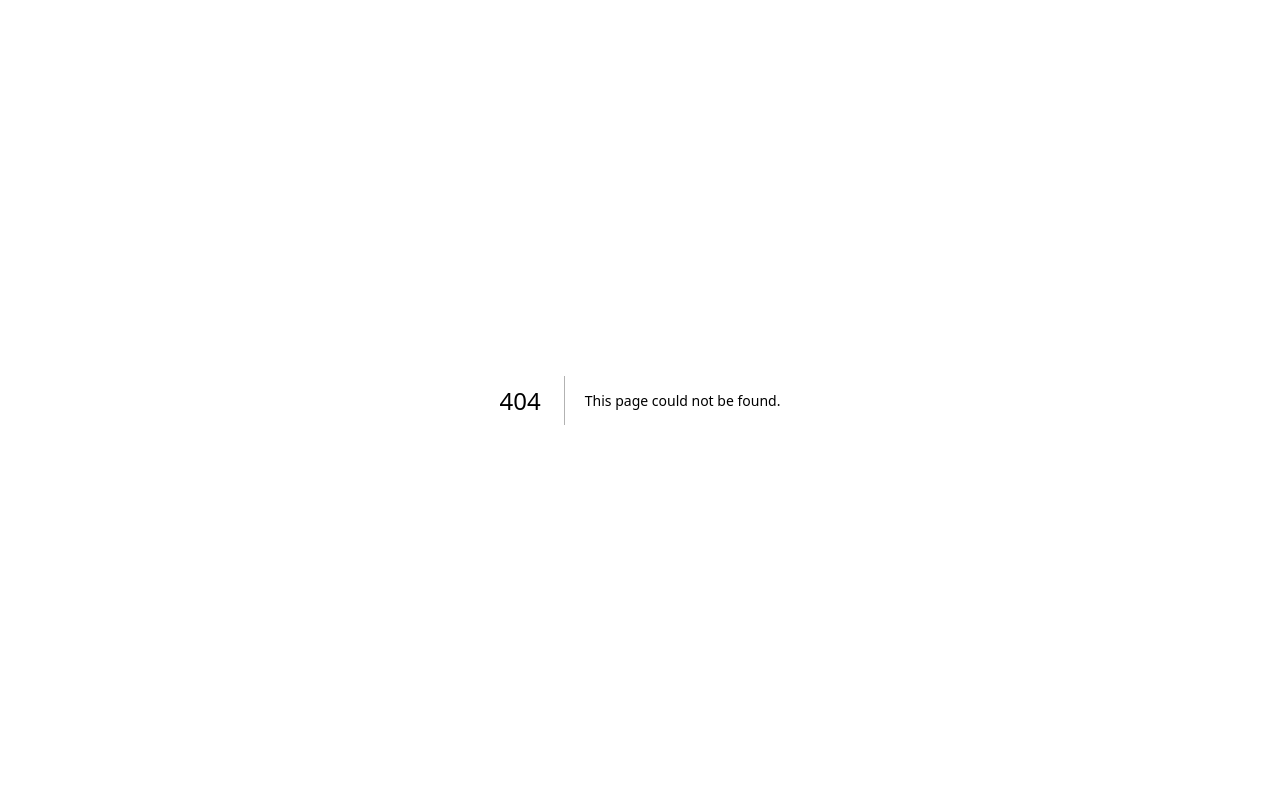
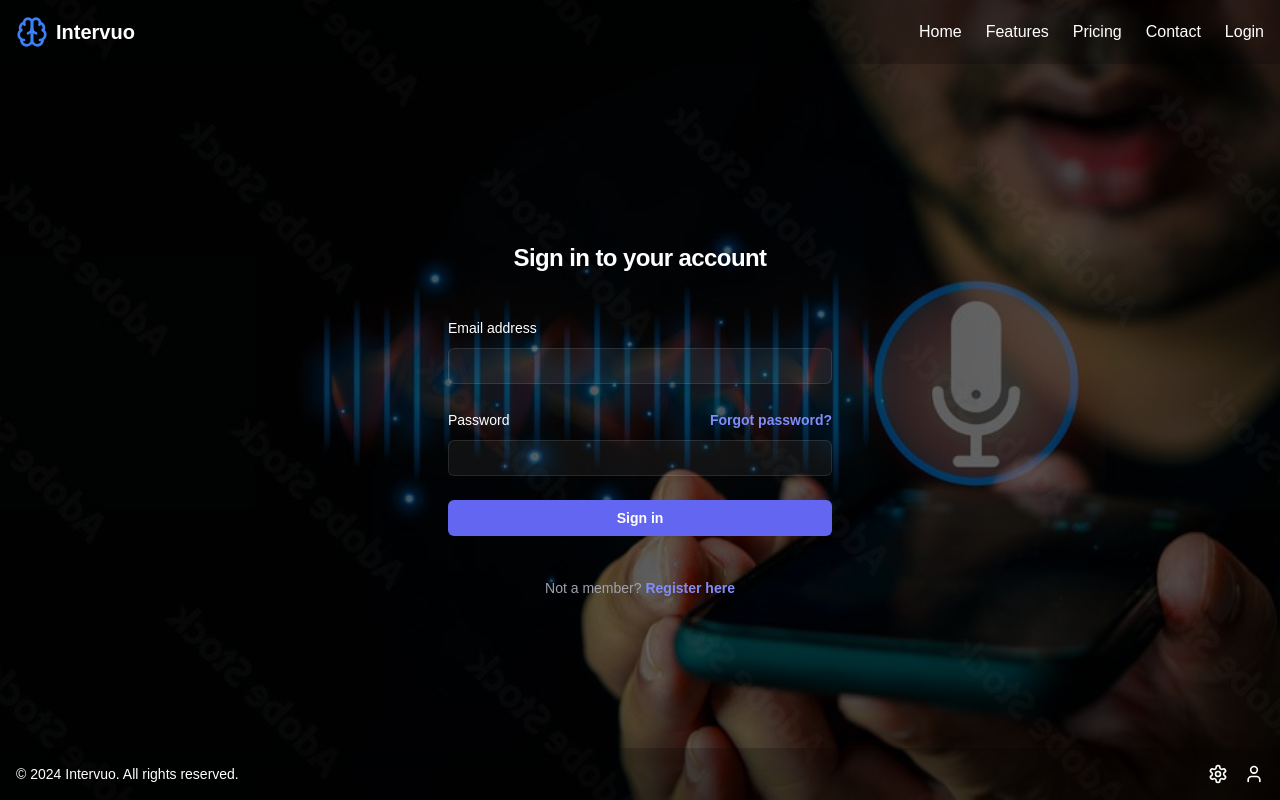
Before and after one commit to Shabbir-Anjum/SpeakEasy, a Next.js app in the folder frontend/: page /login in a window 1280 px wide. Before the commit this address had no page. Built offline with nearby package versions, Linux system fonts and the light colour scheme.

Commit message:
integrate AuthProvider

```diff
--- /dev/null
+++ b/frontend/app/api/auth/login/route.js
@@ -0,0 +1,18 @@
+const { NextResponse } = require("next/server");
+
+export async function POST(request) {
+  const body = await request.json();
+  const { username, password } = body;
+
+  if (!username || !password) {
+    return NextResponse.json(
+      { error: "Missing username or password" },
+      { status: 400 }
+    );
+  }
+
+  return NextResponse.json(
+    { message: "Login successful", auth_token: "123" },
+    { status: 200 }
+  );
+}
--- a/frontend/app/layout.js
+++ b/frontend/app/layout.js
@@ -1,5 +1,6 @@
 import localFont from "next/font/local";
 import "./globals.css";
+import { AuthProvider } from "@/utils/auth";
 
 const geistSans = localFont({
   src: "./fonts/GeistVF.woff",
@@ -19,6 +20,7 @@
 
 export default function RootLayout({ children }) {
   return (
+    <AuthProvider>
       <html lang="en">
         <body
           className={`${geistSans.variable} ${geistMono.variable} antialiased`}
@@ -26,5 +28,6 @@
           {children}
         </body>
       </html>
+    </AuthProvider>
   );
 }
--- /dev/null
+++ b/frontend/app/login/page.jsx
@@ -0,0 +1,127 @@
+"use client";
+import { useState } from "react";
+import Link from "next/link";
+
+import { useAuth } from "@/utils/auth";
+import { Footer, Header } from "../page";
+
+export default function Login() {
+  const auth = useAuth();
+
+  const [email, setEmail] = useState("");
+  const [password, setPassword] = useState("");
+
+  const handleSubmit = async (e) => {
+    e.preventDefault();
+
+    try {
+      await auth.login(email, password);
+    } catch (error) {
+      alert(error);
+    }
+  };
+
+  return (
+    <>
+      <div
+        className="min-h-screen bg-cover bg-center bg-fixed relative text-white flex items-center"
+        style={{ backgroundImage: 'url("/1.jpg")' }}
+      >
+        <div className="absolute inset-0 bg-black bg-opacity-60"></div>
+        <Header auth={auth} />
+
+        <div className="relative z-10 container mx-auto px-4 py-20">
+          <div className="max-w-2xl mx-auto">
+            <div className="flex flex-col">
+              <div className="sm:mx-auto sm:w-full sm:max-w-sm">
+                <h2 className="mt-10 text-center text-2xl font-bold leading-9 tracking-tight text-white">
+                  Sign in to your account
+                </h2>
+              </div>
+
+              <div className="mt-10 sm:mx-auto sm:w-full sm:max-w-sm">
+                <form
+                  onSubmit={handleSubmit}
+                  method="POST"
+                  className="space-y-6"
+                >
+                  <div>
+                    <label
+                      htmlFor="email"
+                      className="block text-sm font-medium leading-6 text-white"
+                    >
+                      Email address
+                    </label>
+                    <div className="mt-2">
+                      <input
+                        id="email"
+                        name="email"
+                        type="email"
+                        required
+                        autoComplete="email"
+                        className="block w-full rounded-md border-0 bg-white/5 py-1.5 text-white shadow-sm ring-1 ring-inset ring-white/10 focus:ring-2 focus:ring-inset focus:ring-indigo-500 sm:text-sm sm:leading-6"
+                        value={email}
+                        onChange={(e) => setEmail(e.target.value)}
+                      />
+                    </div>
+                  </div>
+
+                  <div>
+                    <div className="flex items-center justify-between">
+                      <label
+                        htmlFor="password"
+                        className="block text-sm font-medium leading-6 text-white"
+                      >
+                        Password
+                      </label>
+                      <div className="text-sm">
+                        <Link
+                          href="#"
+                          className="font-semibold text-indigo-400 hover:text-indigo-300"
+                        >
+                          Forgot password?
+                        </Link>
+                      </div>
+                    </div>
+                    <div className="mt-2">
+                      <input
+                        id="password"
+                        name="password"
+                        type="password"
+                        required
+                        autoComplete="current-password"
+                        className="block w-full rounded-md border-0 bg-white/5 py-1.5 text-white shadow-sm ring-1 ring-inset ring-white/10 focus:ring-2 focus:ring-inset focus:ring-indigo-500 sm:text-sm sm:leading-6"
+                        value={password}
+                        onChange={(e) => setPassword(e.target.value)}
+                      />
+                    </div>
+                  </div>
+
+                  <div>
+                    <button
+                      type="submit"
+                      className="flex w-full justify-center rounded-md bg-indigo-500 px-3 py-1.5 text-sm font-semibold leading-6 text-white shadow-sm hover:bg-indigo-400 focus-visible:outline focus-visible:outline-2 focus-visible:outline-offset-2 focus-visible:outline-indigo-500"
+                    >
+                      Sign in
+                    </button>
+                  </div>
+                </form>
+
+                <p className="mt-10 text-center text-sm text-gray-400">
+                  Not a member?{" "}
+                  <Link
+                    href="#"
+                    className="font-semibold leading-6 text-indigo-400 hover:text-indigo-300"
+                  >
+                    Register here
+                  </Link>
+                </p>
+              </div>
+            </div>
+          </div>
+        </div>
+        <Footer />
+      </div>
+    </>
+  );
+}
--- a/frontend/app/page.js
+++ b/frontend/app/page.js
@@ -1,8 +1,9 @@
-'use client'
-import React from 'react';
-import { motion } from 'framer-motion';
-import { Plus, List, Brain, Settings, User } from 'lucide-react';
-import Link from 'next/link';
+"use client";
+import React from "react";
+import { motion } from "framer-motion";
+import { Plus, List, Brain, Settings, User } from "lucide-react";
+import Link from "next/link";
+import { useAuth } from "@/utils/auth";
 
 const Logo = () => (
   <div className="flex items-center">
@@ -11,7 +12,7 @@
   </div>
 );
 
-const Header = () => (
+export const Header = ({ auth }) => (
   <header className="absolute top-0 left-0 right-0 z-20 bg-black bg-opacity-20">
     <div className="container mx-auto px-4 py-4 flex justify-between items-center">
       <Link href="/">
@@ -19,22 +20,62 @@
       </Link>
       <nav>
         <ul className="flex space-x-6">
-          <li><Link href="/" className="hover:text-blue-400 transition-colors">Home</Link></li>
-          <li><Link href="/features" className="hover:text-blue-400 transition-colors">Features</Link></li>
-          <li><Link href="/pricing" className="hover:text-blue-400 transition-colors">Pricing</Link></li>
-          <li><Link href="/contact" className="hover:text-blue-400 transition-colors">Contact</Link></li>
+          <li>
+            <Link href="/" className="hover:text-blue-400 transition-colors">
+              Home
+            </Link>
+          </li>
+          <li>
+            <Link
+              href="/features"
+              className="hover:text-blue-400 transition-colors"
+            >
+              Features
+            </Link>
+          </li>
+          <li>
+            <Link
+              href="/pricing"
+              className="hover:text-blue-400 transition-colors"
+            >
+              Pricing
+            </Link>
+          </li>
+          <li>
+            <Link
+              href="/contact"
+              className="hover:text-blue-400 transition-colors"
+            >
+              Contact
+            </Link>
+          </li>
+          <li>
+            {auth.loading ? (
+              "..."
+            ) : (
+              <Link
+                href={auth.user ? "/logout" : "/login"}
+                className="hover:text-blue-400 transition-colors"
+              >
+                {auth.user ? "Logout" : "Login"}
+              </Link>
+            )}
+          </li>
         </ul>
       </nav>
     </div>
   </header>
 );
 
-const Footer = () => (
+export const Footer = () => (
   <footer className="absolute bottom-0 left-0 right-0 z-20 bg-black bg-opacity-20">
     <div className="container mx-auto px-4 py-4 flex justify-between items-center">
       <div className="text-sm">© 2024 Intervuo. All rights reserved.</div>
       <div className="flex space-x-4">
-        <Link href="/settings" className="hover:text-blue-400 transition-colors">
+        <Link
+          href="/settings"
+          className="hover:text-blue-400 transition-colors"
+        >
           <Settings size={20} />
         </Link>
         <Link href="/profile" className="hover:text-blue-400 transition-colors">
@@ -46,16 +87,23 @@
 );
 
 const SimplifiedAIAssistantPage = () => {
+  const auth = useAuth();
+
   const fadeIn = {
     hidden: { opacity: 0, y: 20 },
-    visible: { opacity: 1, y: 0, transition: { duration: 0.6 } }
+    visible: { opacity: 1, y: 0, transition: { duration: 0.6 } },
   };
 
+  console.log(auth);
+
   return (
-    <div className="min-h-screen bg-cover bg-center bg-fixed relative text-white flex items-center"
-         style={{ backgroundImage: 'url("/1.jpg")' }}>
+    <div
+      className="min-h-screen bg-cover bg-center bg-fixed relative text-white flex items-center"
+      style={{ backgroundImage: 'url("/1.jpg")' }}
+    >
       <div className="absolute inset-0 bg-black bg-opacity-60"></div>
-      <Header />
+      <Header auth={auth} />
+
       <div className="relative z-10 container mx-auto px-4 py-20">
         <div className="max-w-2xl">
           <motion.h1
@@ -73,7 +121,10 @@
             animate="visible"
             variants={fadeIn}
           >
-            Create your personalized AI companion with advanced voice recognition and intelligent learning capabilities. Provide knowledge data to craft custom agents tailored to your needs. Experience the future of digital assistance today.
+            Create your personalized AI companion with advanced voice
+            recognition and intelligent learning capabilities. Provide knowledge
+            data to craft custom agents tailored to your needs. Experience the
+            future of digital assistance today.
           </motion.p>
 
           <motion.div
--- a/frontend/package.json
+++ b/frontend/package.json
@@ -16,6 +16,8 @@
     "react-dom": "^18"
   },
   "devDependencies": {
+    "@tailwindcss/forms": "^0.5.9",
+    "@types/react": "^18.3.11",
     "eslint": "^8",
     "eslint-config-next": "14.2.14",
     "postcss": "^8",
--- a/frontend/tailwind.config.js
+++ b/frontend/tailwind.config.js
@@ -13,5 +13,5 @@
       },
     },
   },
-  plugins: [],
+  plugins: [require("@tailwindcss/forms")],
 };
--- a/frontend/utils/auth.js
+++ b/frontend/utils/auth.jsx
@@ -1,5 +1,7 @@
-import { useRouter } from 'next/router';
-import { useState, useEffect, createContext, useContext } from 'react';
+"use client";
+
+import { useRouter } from "next/navigation";
+import { useState, useEffect, createContext, useContext } from "react";
 
 const AuthContext = createContext();
 
@@ -10,22 +12,22 @@
 
   useEffect(() => {
     async function loadUserFromToken() {
-      const token = localStorage.getItem('token');
+      const token = localStorage.getItem("token");
       if (token) {
         try {
-          const response = await fetch('/api/users/me/', {
+          const response = await fetch("/api/users/me/", {
             headers: {
-              'Authorization': `Token ${token}`
-            }
+              Authorization: `Token ${token}`,
+            },
           });
           if (response.ok) {
             const userData = await response.json();
             setUser(userData);
           } else {
-            localStorage.removeItem('token');
+            localStorage.removeItem("token");
           }
         } catch (error) {
-          console.error('Failed to load user', error);
+          console.error("Failed to load user", error);
         }
       }
       setLoading(false);
@@ -34,72 +36,83 @@
   }, []);
 
   const login = async (username, password) => {
-    const response = await fetch('/api/token/login/', {
-      method: 'POST',
-      headers: { 'Content-Type': 'application/json' },
+    const response = await fetch("/api/auth/login", {
+      method: "POST",
+      headers: { "Content-Type": "application/json" },
       body: JSON.stringify({ username, password }),
     });
     if (response.ok) {
       const { auth_token } = await response.json();
-      localStorage.setItem('token', auth_token);
-      router.push('/dashboard');
+      localStorage.setItem("token", auth_token);
+      setUser({ name: "Name", username });
+      router.push("/");
     } else {
-      throw new Error('Login failed');
+      throw new Error("Login failed");
     }
   };
 
   const logout = async () => {
-    const token = localStorage.getItem('token');
+    const token = localStorage.getItem("token");
     if (token) {
-      await fetch('/api/token/logout/', {
-        method: 'POST',
+      await fetch("/api/auth/logout", {
+        method: "POST",
         headers: {
-          'Authorization': `Token ${token}`
-        }
+          Authorization: `Token ${token}`,
+        },
       });
     }
-    localStorage.removeItem('token');
+    localStorage.removeItem("token");
     setUser(null);
-    router.push('/login');
+    router.push("/login");
   };
 
   const register = async (email, username, password) => {
-    const response = await fetch('/api/users/', {
-      method: 'POST',
-      headers: { 'Content-Type': 'application/json' },
+    const response = await fetch("/api/auth/register", {
+      method: "POST",
+      headers: { "Content-Type": "application/json" },
       body: JSON.stringify({ email, username, password }),
     });
     if (response.ok) {
-      router.push('/login');
+      router.push("/login");
     } else {
-      throw new Error('Registration failed');
+      throw new Error("Registration failed");
     }
   };
 
   const resetPassword = async (email) => {
-    const response = await fetch('/api/users/reset_password/', {
-      method: 'POST',
-      headers: { 'Content-Type': 'application/json' },
+    const response = await fetch("/api/auth/reset-password", {
+      method: "POST",
+      headers: { "Content-Type": "application/json" },
       body: JSON.stringify({ email }),
     });
     if (!response.ok) {
-      throw new Error('Password reset request failed');
+      throw new Error("Password reset request failed");
     }
   };
 
   const resetPasswordConfirm = async (uid, token, new_password) => {
-    const response = await fetch('/api/users/reset_password_confirm/', {
-      method: 'POST',
-      headers: { 'Content-Type': 'application/json' },
+    const response = await fetch("/api/auth/reset-password-confirm", {
+      method: "POST",
+      headers: { "Content-Type": "application/json" },
       body: JSON.stringify({ uid, token, new_password }),
     });
     if (!response.ok) {
-      throw new Error('Password reset confirmation failed');
+      throw new Error("Password reset confirmation failed");
     }
   };
 
   return (
-    <AuthContext.Provider value={{ user, login, logout, register, resetPassword, resetPasswordConfirm, loading }}>
+    <AuthContext.Provider
+      value={{
+        user,
+        login,
+        logout,
+        register,
+        resetPassword,
+        resetPasswordConfirm,
+        loading,
+      }}
+    >
       {children}
     </AuthContext.Provider>
   );
@@ -113,7 +126,7 @@
 
   useEffect(() => {
     if (!loading && !user) {
-      router.push('/login');
+      router.push("/login");
     }
   }, [loading, user, router]);
 
```
Also changed, not shown: frontend/app/api/auth/register/route.js (added), 2 other files (tests, documents, lock files or other folders). Lines whose indentation alone changed are shown as unchanged.
